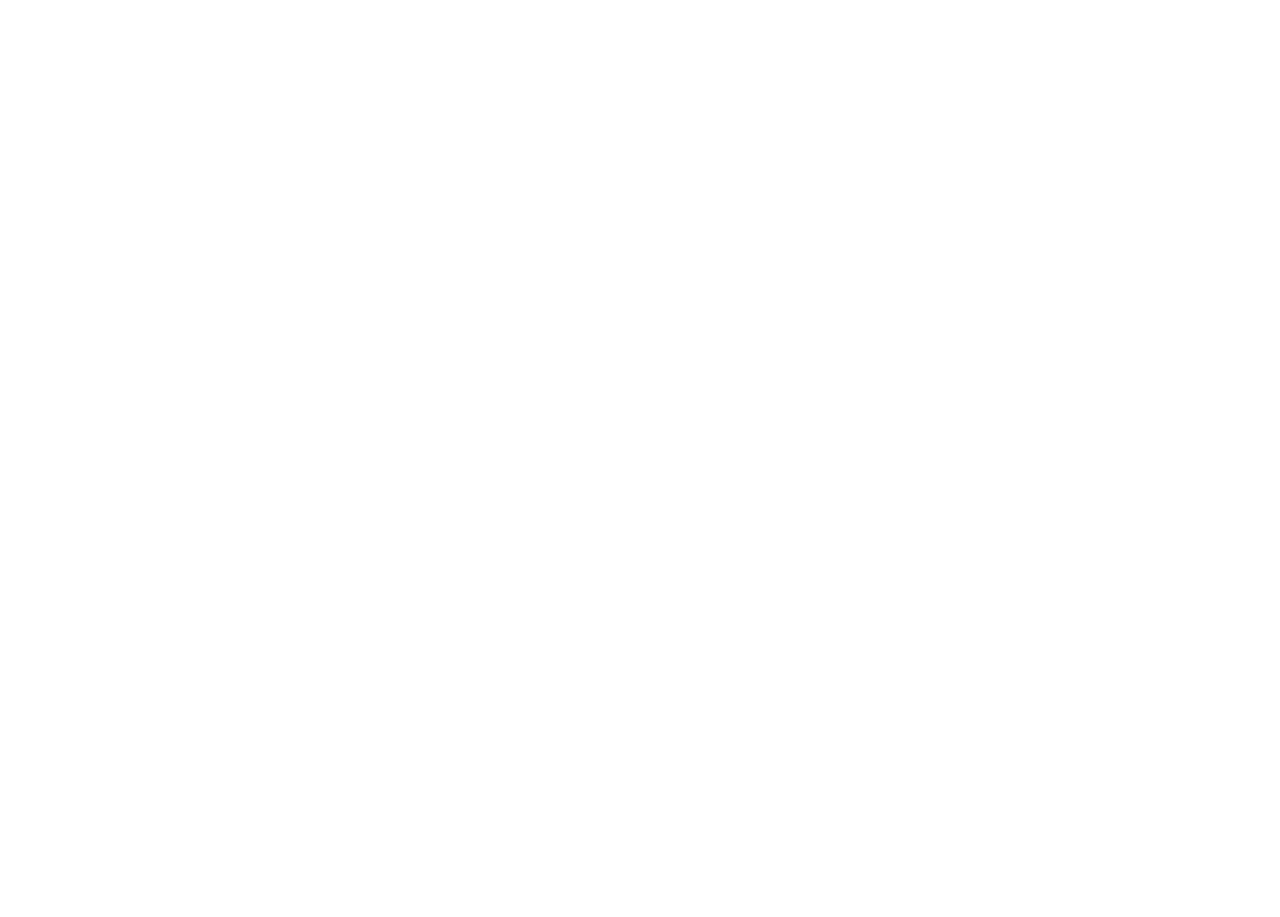
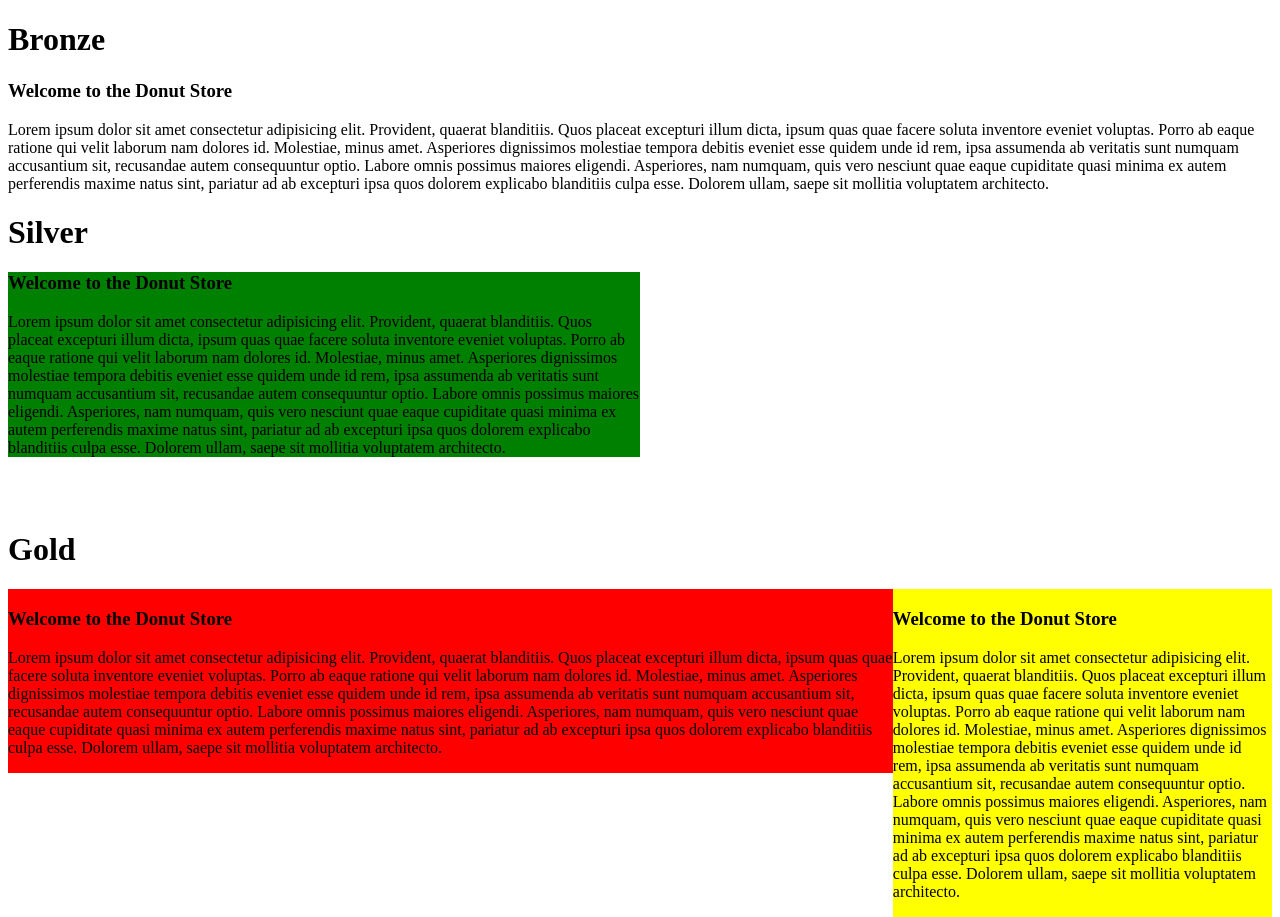
Before and after one commit to xAaronWx/ElevenFiftyProjects, a plain HTML site: page HTMLCSSPreWork/1-HTML-Basics/10-sections.html in a window 1280 px wide. Before the commit the page ends 800 px from the top, so only its background shows below. Drawn offline with Linux system fonts and the light colour scheme.

Commit message:
Classes Complete

```diff
--- a/HTMLCSSPreWork/1-HTML-Basics/10-sections.html
+++ b/HTMLCSSPreWork/1-HTML-Basics/10-sections.html
@@ -8,7 +8,60 @@
 </head>
 
 <body>
+  <h1>Bronze</h1>
 
+  <section>
+    <h3>Welcome to the Donut Store</h3>
+    <p>Lorem ipsum dolor sit amet consectetur adipisicing elit. Provident, quaerat blanditiis. Quos placeat excepturi
+      illum dicta, ipsum quas quae facere soluta inventore eveniet voluptas. Porro ab eaque ratione qui velit laborum
+      nam dolores id. Molestiae, minus amet. Asperiores dignissimos molestiae tempora debitis eveniet esse quidem unde
+      id rem, ipsa assumenda ab veritatis sunt numquam accusantium sit, recusandae autem consequuntur optio. Labore
+      omnis possimus maiores eligendi. Asperiores, nam numquam, quis vero nesciunt quae eaque cupiditate quasi minima ex
+      autem perferendis maxime natus sint, pariatur ad ab excepturi ipsa quos dolorem explicabo blanditiis culpa esse.
+      Dolorem ullam, saepe sit mollitia voluptatem architecto.</p>
+  </section>
+
+  <h1>Silver</h1>
+
+  <section style="width: 50%; background-color: green;">
+    <h3>Welcome to the Donut Store</h3>
+    <p>Lorem ipsum dolor sit amet consectetur adipisicing elit. Provident, quaerat blanditiis. Quos placeat excepturi
+      illum dicta, ipsum quas quae facere soluta inventore eveniet voluptas. Porro ab eaque ratione qui velit laborum
+      nam dolores id. Molestiae, minus amet. Asperiores dignissimos molestiae tempora debitis eveniet esse quidem unde
+      id rem, ipsa assumenda ab veritatis sunt numquam accusantium sit, recusandae autem consequuntur optio. Labore
+      omnis possimus maiores eligendi. Asperiores, nam numquam, quis vero nesciunt quae eaque cupiditate quasi minima ex
+      autem perferendis maxime natus sint, pariatur ad ab excepturi ipsa quos dolorem explicabo blanditiis culpa esse.
+      Dolorem ullam, saepe sit mollitia voluptatem architecto.</p>
+  </section>
+
+  <br>
+  <br>
+
+  <h1>Gold</h1>
+  <section>
+    <section style="width: 70%; float: left;background-color: red;">
+      <h3>Welcome to the Donut Store</h3>
+      <p>Lorem ipsum dolor sit amet consectetur adipisicing elit. Provident, quaerat blanditiis. Quos placeat excepturi
+        illum dicta, ipsum quas quae facere soluta inventore eveniet voluptas. Porro ab eaque ratione qui velit laborum
+        nam dolores id. Molestiae, minus amet. Asperiores dignissimos molestiae tempora debitis eveniet esse quidem unde
+        id rem, ipsa assumenda ab veritatis sunt numquam accusantium sit, recusandae autem consequuntur optio. Labore
+        omnis possimus maiores eligendi. Asperiores, nam numquam, quis vero nesciunt quae eaque cupiditate quasi minima
+        ex
+        autem perferendis maxime natus sint, pariatur ad ab excepturi ipsa quos dolorem explicabo blanditiis culpa esse.
+        Dolorem ullam, saepe sit mollitia voluptatem architecto.</p>
+    </section>
+    <section style="width: 30%; float: right; background-color: yellow;">
+      <h3>Welcome to the Donut Store</h3>
+      <p>Lorem ipsum dolor sit amet consectetur adipisicing elit. Provident, quaerat blanditiis. Quos placeat excepturi
+        illum dicta, ipsum quas quae facere soluta inventore eveniet voluptas. Porro ab eaque ratione qui velit laborum
+        nam dolores id. Molestiae, minus amet. Asperiores dignissimos molestiae tempora debitis eveniet esse quidem unde
+        id rem, ipsa assumenda ab veritatis sunt numquam accusantium sit, recusandae autem consequuntur optio. Labore
+        omnis possimus maiores eligendi. Asperiores, nam numquam, quis vero nesciunt quae eaque cupiditate quasi minima
+        ex
+        autem perferendis maxime natus sint, pariatur ad ab excepturi ipsa quos dolorem explicabo blanditiis culpa esse.
+        Dolorem ullam, saepe sit mollitia voluptatem architecto.</p>
+    </section>
+  </section>
 </body>
 
 </html>
```
Also changed, not shown: HTMLCSSPreWork/1-HTML-Basics/11-articles-headers.html (+14 -0 lines).
